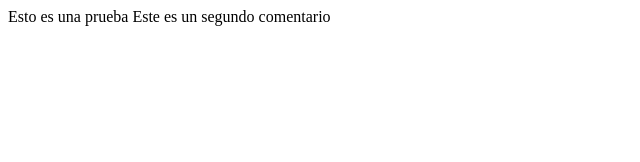
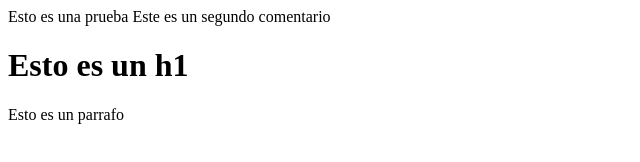
Before and after one commit to lrojas1990/frontenddelevoper, a plain HTML site: page index.html in a window 1280 px wide. Shown: the whole page, without its empty margins (0-640 px from the left). Drawn offline with Linux system fonts and the light colour scheme.

Commit message:
Puebas de las etiquetas h1 y p

```diff
--- a/index.html
+++ b/index.html
@@ -8,5 +8,7 @@
 <body>
     Esto es una prueba
     Este es un segundo comentario
+    <h1>Esto es un h1</h1>
+    <p>Esto es un parrafo</p>
 </body>
 </html>
```
